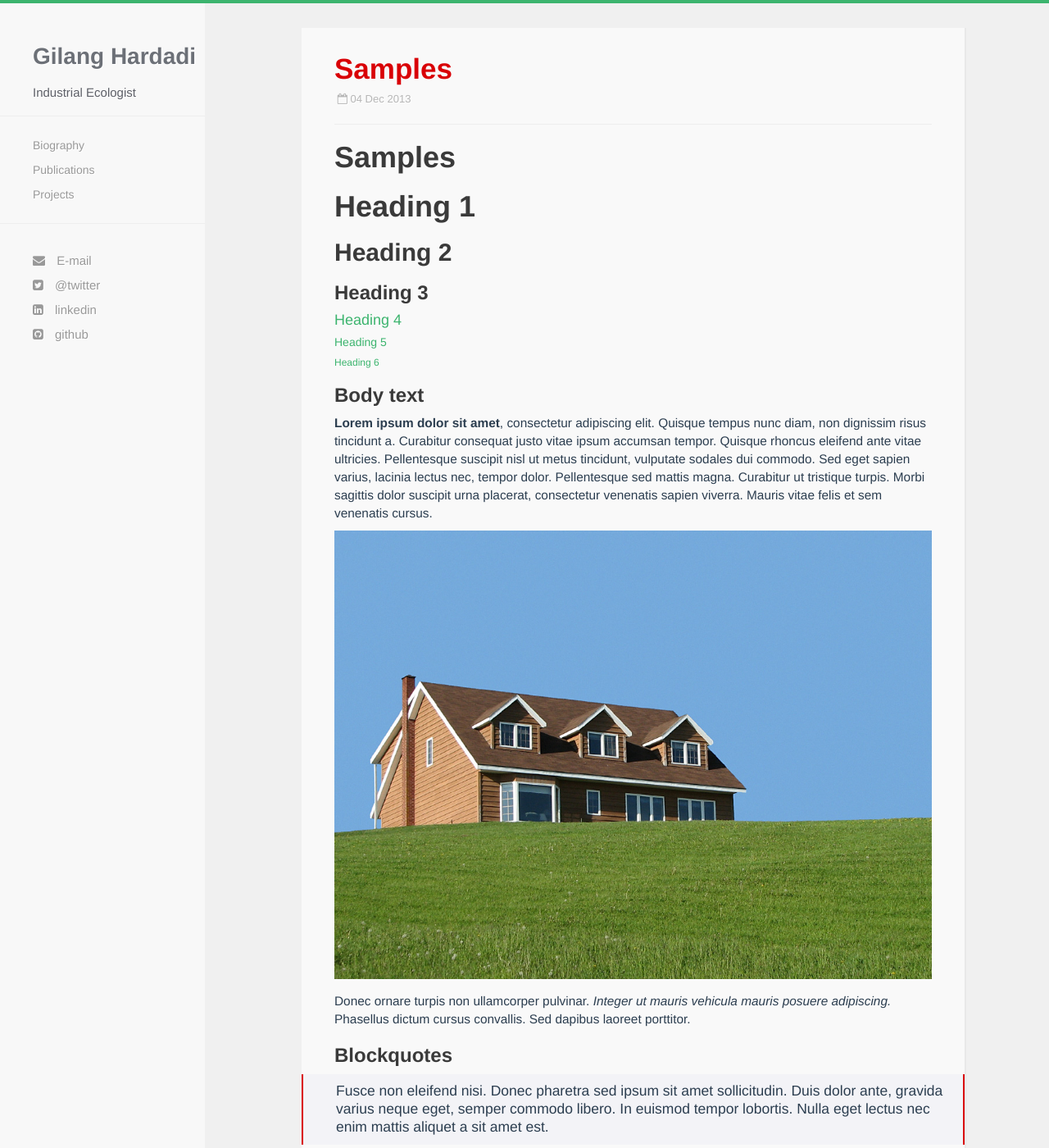
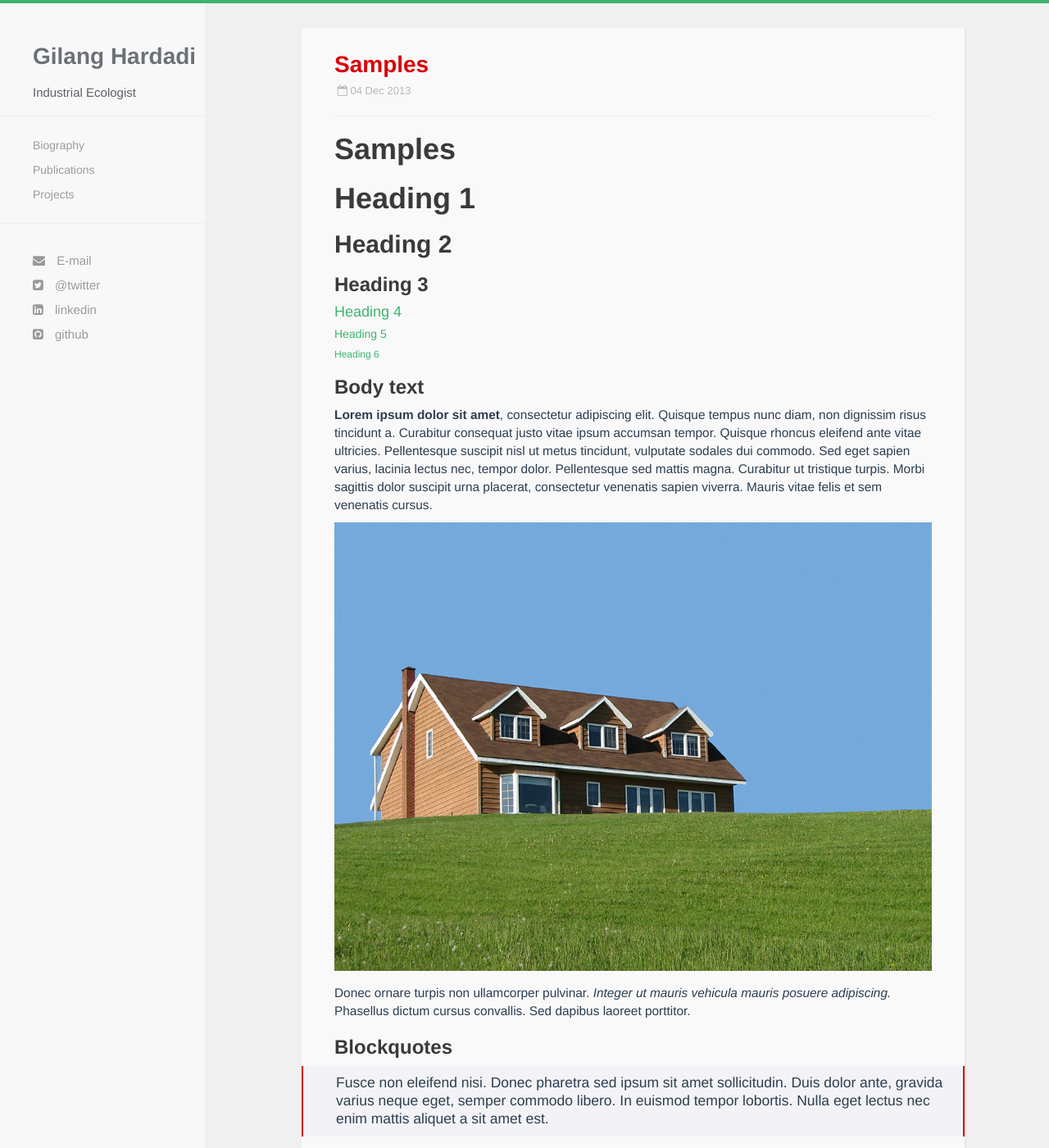
Before and after one commit to ghardadi/gilang.github.io, a Jekyll site: the page built from _posts/2013-12-04-Samples.markdown, in a window 1280 px wide and 1400 px high. Shown: the whole window at 82% size. Built offline with Jekyll 4.4.1, drawn with Linux system fonts in a browser that asks for light colours; nearby versions of some CDN libraries; comment, search, counter and statistics services are not loaded.

Commit message:
Update hc.css

```diff
--- a/css/hc.css
+++ b/css/hc.css
@@ -378,7 +378,7 @@ color:black;
 
 .article-title
 {
-  font-size:35px;
+  font-size:28px;
   font-weight:700;
   color:#d90006;
   padding-top:15px
```
